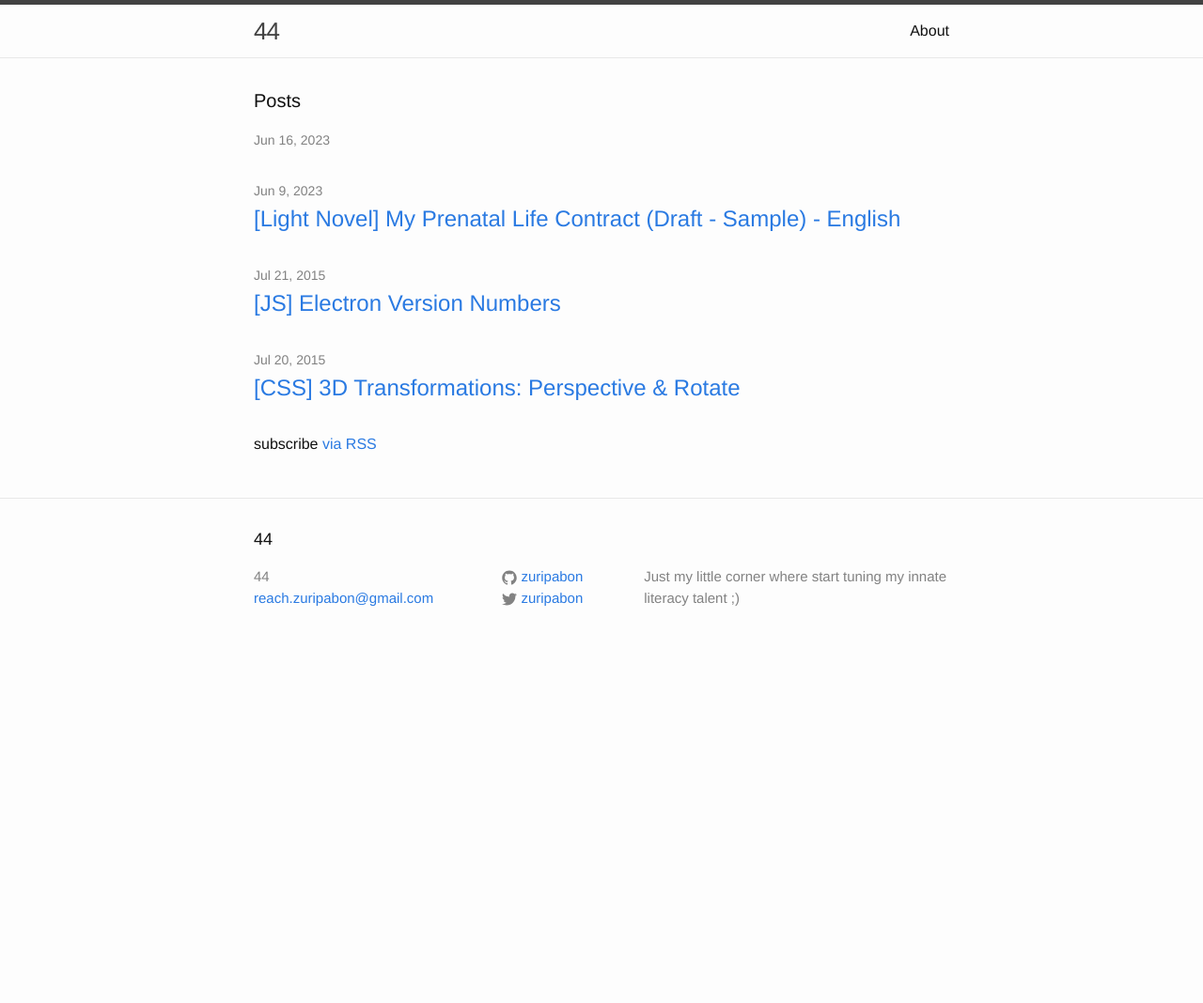
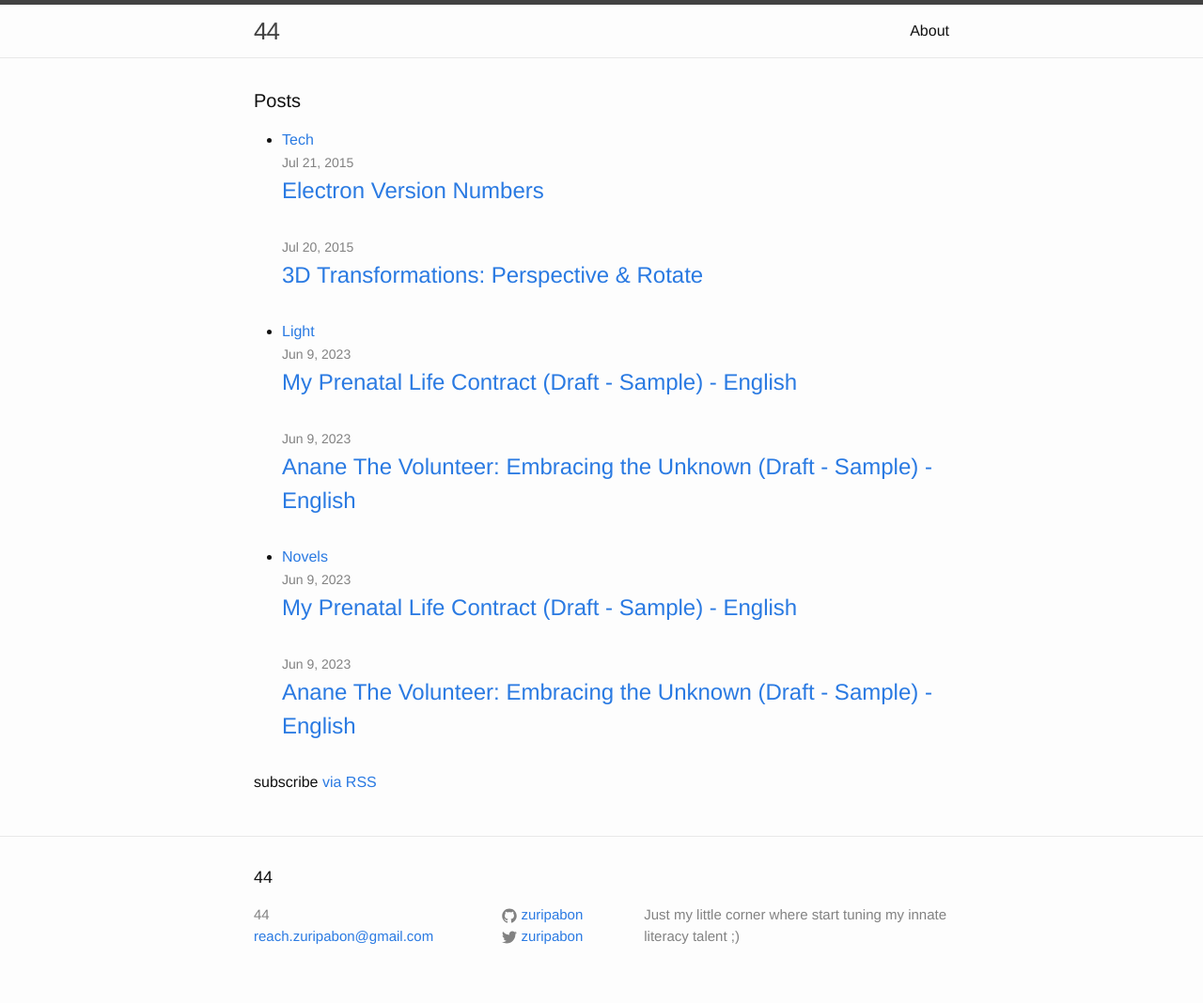
Before and after one commit to tsur/blog, a Jekyll site: the page built from index.html, in a window 1280 px wide. Shown: the whole page at 94% size. Built offline with Jekyll 4.4.1, drawn with Linux system fonts in a browser that asks for light colours; before the commit the page ends 900 px from its top, so only the background shows below that.

Commit message:
categories

```diff
--- a/_posts/2015-07-20-css-trapezoidal-tabs.markdown
+++ b/_posts/2015-07-20-css-trapezoidal-tabs.markdown
@@ -1,8 +1,9 @@
 ---
 layout: post
-title:  "[CSS] 3D Transformations: Perspective & Rotate"
+title:  "3D Transformations: Perspective & Rotate"
 date:   2015-07-20 22:33:25
-categories: css
+categories: Tech
+author: Zuri Pabón
 ---
 
 This time, I'd like to introduce those awesome Perpective and Rotate (Ratata?) CSS transformations and to do it, I'll stand it by using a common UI element so we may find a good use for it: Tabs.
--- a/_posts/2015-07-21-electron-versions.markdown
+++ b/_posts/2015-07-21-electron-versions.markdown
@@ -1,8 +1,9 @@
 ---
 layout: post
-title:  "[JS] Electron Version Numbers"
+title:  "Electron Version Numbers"
 date:   2015-07-21 19:56:25
-categories: js
+categories: Tech
+author: Zuri Pabón
 ---
 
 Electron is a framework for developing cross-platform desktop applications with the HTML/CSS/JS triada. A common example of electron applications is the Atom editor or Slack. Under the hook, Electron is based on io.js and Chromium projects. When developing on Electron it becomes sometimes necessary to know what versions of what thing are you currently using.
--- a/_posts/2023-06-09-anane-the-volunteer.markdown
+++ b/_posts/2023-06-09-anane-the-volunteer.markdown
@@ -1,12 +1,13 @@
 ---
 layout: post
-title:  "[Light Novel] Anane The Volunteer: Embracing the Unknown (Draft - Sample) - English"
+title:  "Anane The Volunteer: Embracing the Unknown (Draft - Sample) - English"
 date:   2023-06-09 13:25:25
-categories: writing
+categories: Light Novels
 author: Zuri Pabón
-meta: All rights reserved. © 2023. Zuri Pabón (reach.zuripabon@gmail.com). "Anane the volunteer" and "Anane The Volunteer: Embracing the Unknown" is a registered trademark of Zuri Pabón
+---
+
+All rights reserved. © 2023. Zuri Pabón (reach.zuripabon@gmail.com). "Anane the volunteer" and "Anane The Volunteer: Embracing the Unknown" is a registered trademark of Zuri Pabón
 No part of this publication may be reproduced, distributed, or transmitted in any form or by any means, including photocopying, recording, or other electronic or mechanical methods, without the prior written permission of the author, except in the case of brief quotations embodied in critical reviews and certain other noncommercial uses permitted by copyright law.
----
 
 ### Prologue
 
--- a/_posts/2023-06-09-my-life-prenatal-contract.markdown
+++ b/_posts/2023-06-09-my-life-prenatal-contract.markdown
@@ -1,8 +1,8 @@
 ---
 layout: post
-title:  "[Light Novel] My Prenatal Life Contract (Draft - Sample) - English"
+title:  "My Prenatal Life Contract (Draft - Sample) - English"
 date:   2023-06-09 13:25:25
-categories: writing
+categories: Light Novels
 ---
 
 All rights reserved. © 2023. Zuri Pabón (reach.zuripabon@gmail.com). "My Prenatal Life Contract" is a registered trademark of Zuri Pabón. No part of this publication may be reproduced, distributed, or transmitted in any form or by any means, including photocopying, recording, or other electronic or mechanical methods, without the prior written permission of the author, except in the case of brief quotations embodied in critical reviews and certain other noncommercial uses permitted by copyright law.
--- a/index.html
+++ b/index.html
@@ -6,8 +6,11 @@
 
   <h1 class="page-heading">Posts</h1>
 
+  <ul>
+    {% for category in site.categories %}
+      <li><a name="{{ category | first }}">{{ category | first }}</a>
         <ul class="post-list">
-    {% for post in site.posts %}
+        {% for post in category.last %}
         <li>
           <span class="post-meta">{{ post.date | date: "%b %-d, %Y" }}</span>
 
@@ -17,6 +20,9 @@
         </li>
         {% endfor %}
         </ul>
+      </li>
+    {% endfor %}
+  </ul>
 
   <p class="rss-subscribe">subscribe <a href="{{ "/feed.xml" | prepend: site.baseurl }}">via RSS</a></p>
 
```
Lines whose indentation alone changed are shown as unchanged.
